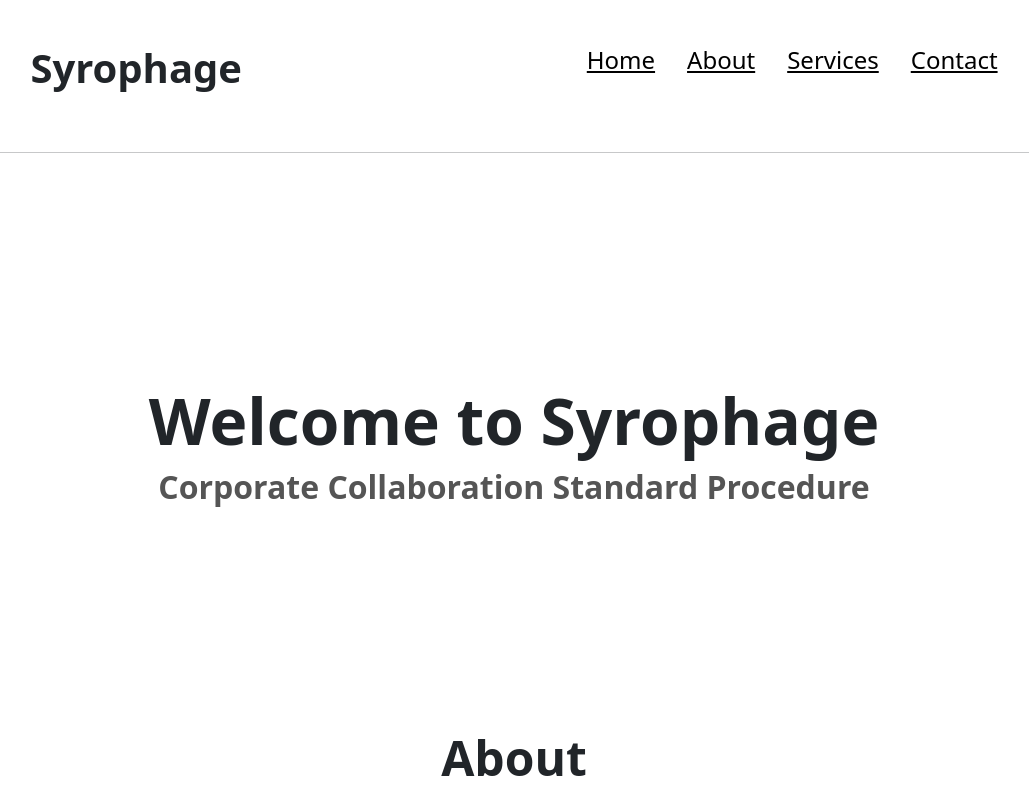
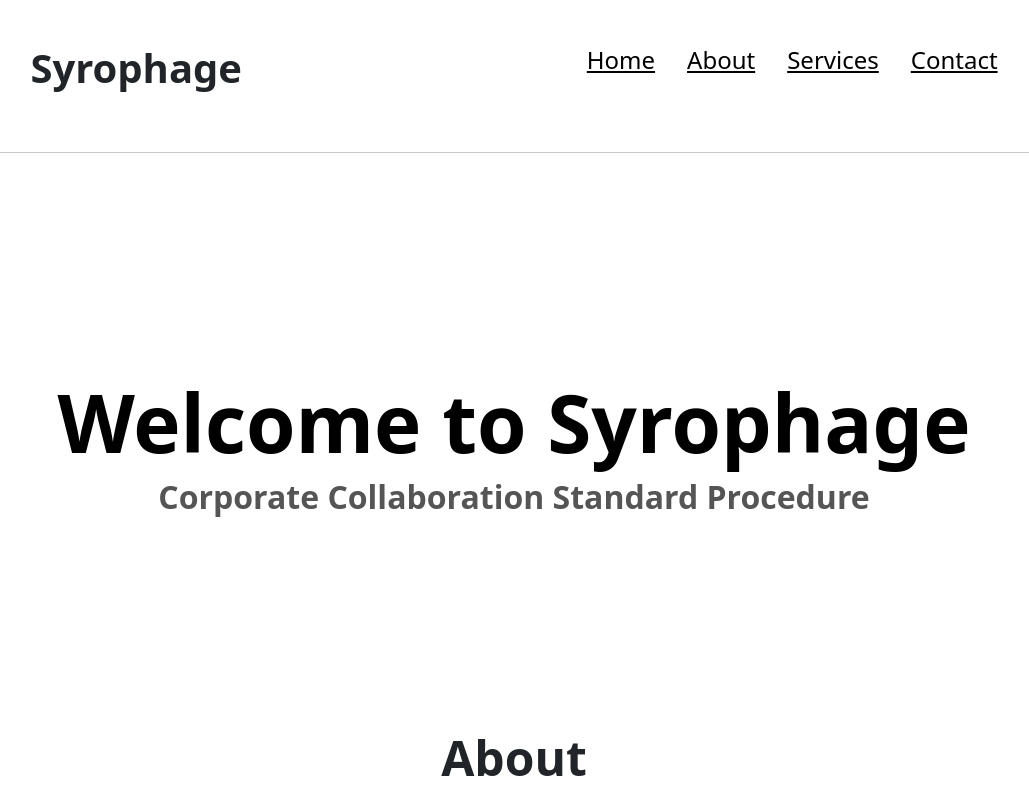
Before and after one commit to dhanrajpimple/rocky, a plain HTML site: page index.html in a window 1280 px wide. Shown: the top 800 px of the page, without its empty margins (126-1155 px from the left). Drawn offline with nearby package versions, Linux system fonts and the light colour scheme.

Commit message:
Update style.css

```diff
--- a/style.css
+++ b/style.css
@@ -150,15 +150,17 @@ a:hover {
   align-items: center;
   justify-content: center;
 }
-#home-section h1{
-  font-size: 4rem;
+#home-section .h1{
+  font-size: 500%;
+  color: black;
   font-weight: bold;
 }
 
 #home-section p{
-  font-size: 2rem;
+  font-size: 200%;
   font-weight: 600;
 }
+
 
 
 #services{
```
